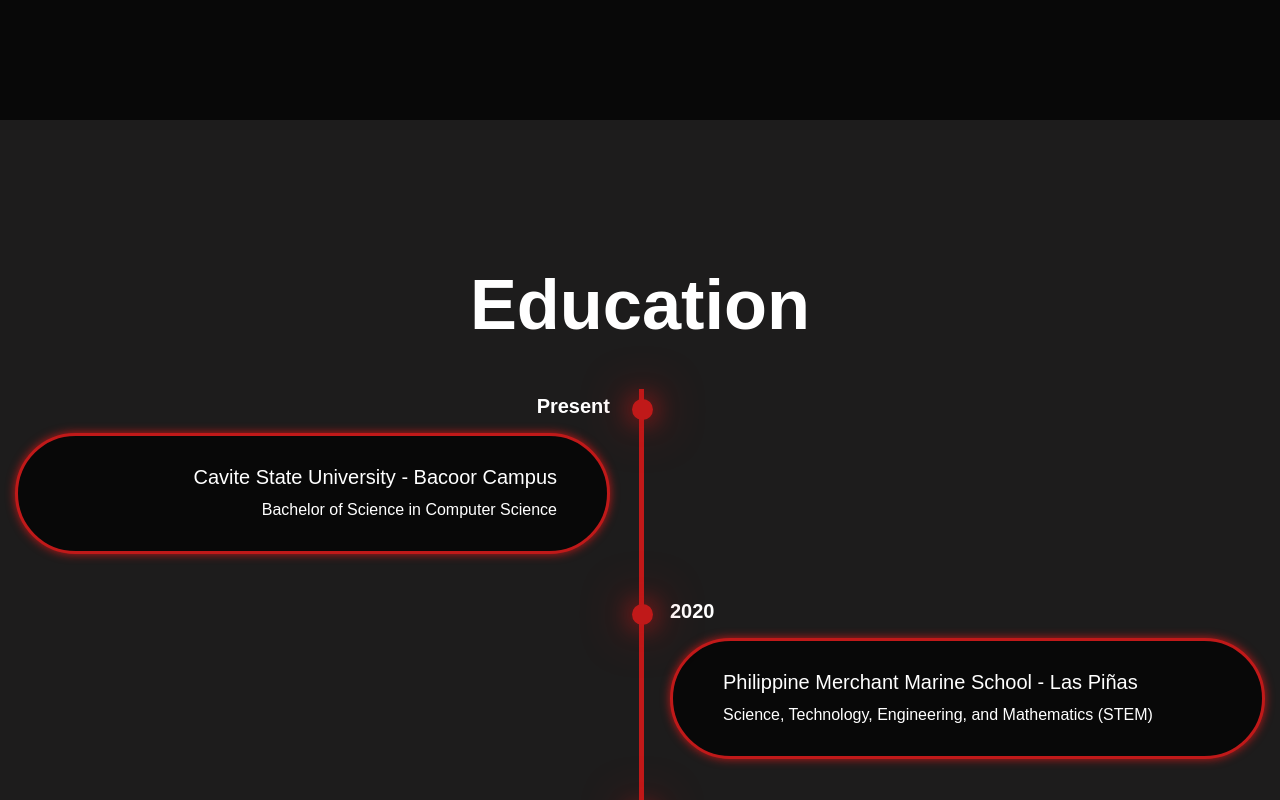
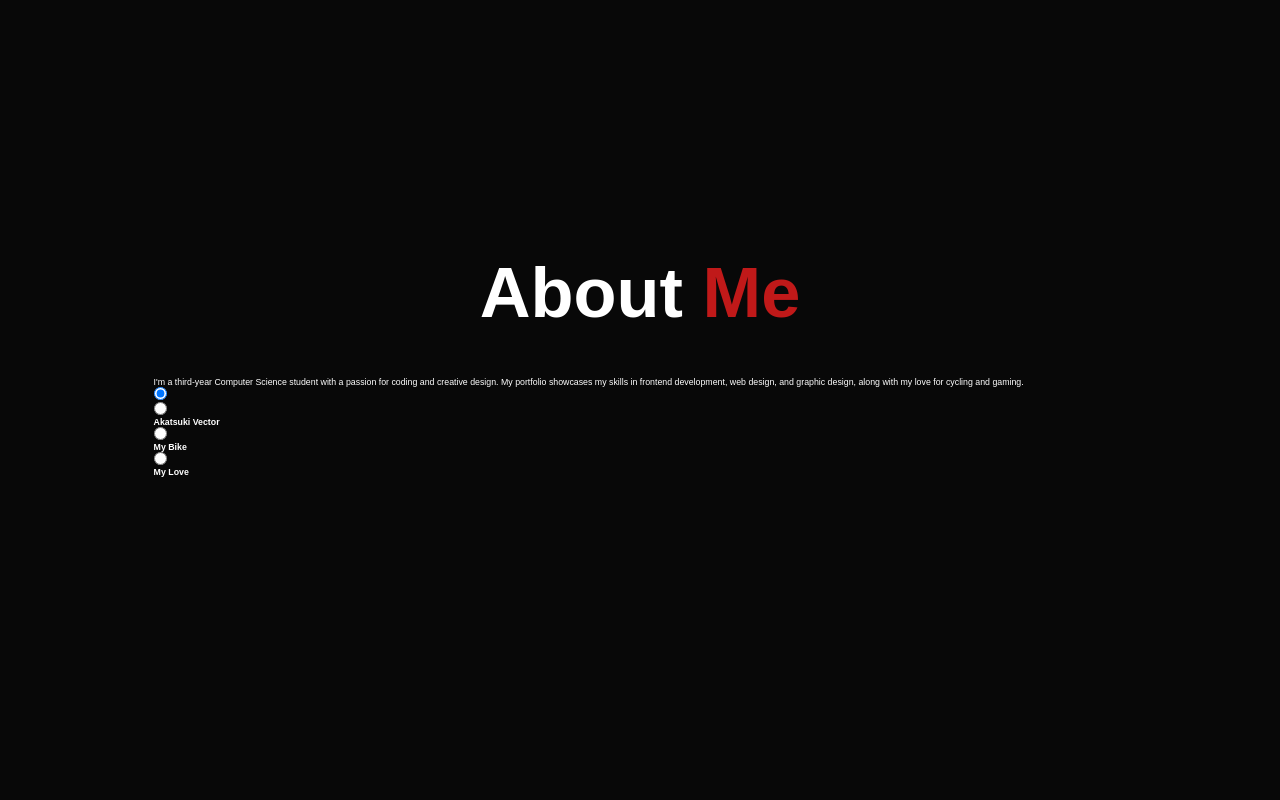
Before and after one commit to imrysn/Portfolio, a plain HTML site: page index.html in a window 1280 px wide. Shown: the part 680-1480 px from the top of the page. Drawn offline with nearby package versions, Linux system fonts and the light colour scheme.

Commit message:
Update index.html

```diff
--- a/index.html
+++ b/index.html
@@ -16,6 +16,7 @@
       <i class="bx bx-menu" id="menu-icon"></i>
       <nav class="navbar">
         <a href="#home" class="active">Home</a>
+        <a href="#about">About</a>
         <a href="#education">Education</a>
         <a href="#skills">Skills</a>
         <a href="#projects">Projects</a>
@@ -27,11 +28,6 @@
       <div class="home-content">
         <h1>Hi, I'm <span>Raysan</span></h1>
         <h3 class="text-animation">I'm a <span></span></h3>
-        <p>
-          I'm a third-year Computer Science student with a passion for coding and creative design.
-          My portfolio showcases my skills in frontend development, web design, and graphic design,
-          along with my love for cycling and gaming.
-        </p>
 
         <div class="social-icons">
           <a href="https://www.linkedin.com/in/raysan-perez-8602a7325/"
@@ -53,6 +49,66 @@
       </div>
       <div class="home-img">
         <img src="/assets/image.PNG" alt="" />
+      </div>
+    </section>
+
+    <section class="about" id="about">
+      <h2 class="heading">About <span>Me</span></h2>
+
+      <div class="about-container">
+        <div class="about-content">
+          <p>
+            I'm a third-year Computer Science student with a passion for coding and creative design.
+            My portfolio showcases my skills in frontend development, web design, and graphic design,
+            along with my love for cycling and gaming.
+          </p>
+        </div>
+
+        <div class="about-panel">
+          <input type="radio" name="slide" id="c1" checked>
+          <label for="c1" class="card">
+            <div class="row">
+              <div class="icon">
+                <div class="description">
+                </div>
+              </div>
+            </div>
+          </label>
+
+          <input type="radio" name="slide" id="c2" console.log("Page Loaded");>
+          <label for="c2" class="card">
+            <div class="row">
+              <div class="icon">
+                <div class="description">
+                  <h4>Akatsuki Vector</h4>
+                </div>
+              </div>
+            </div>
+          </label>
+
+          <input type="radio" name="slide" id="c3" >
+          <label for="c3" class="card">
+            <div class="row">
+              <div class="icon">
+                <div class="description">
+                  <h4>My Bike</h4>
+                </div>
+              </div>
+            </div>
+          </label>
+
+          <input type="radio" name="slide" id="c4" >
+          <label for="c4" class="card">
+            <div class="row">
+              <div class="icon">
+                <div class="description">
+                  <h4>My Love</h4>
+                </div>
+              </div>
+            </div>
+          </label>
+
+        </div>
       </div>
     </section>
 
```
